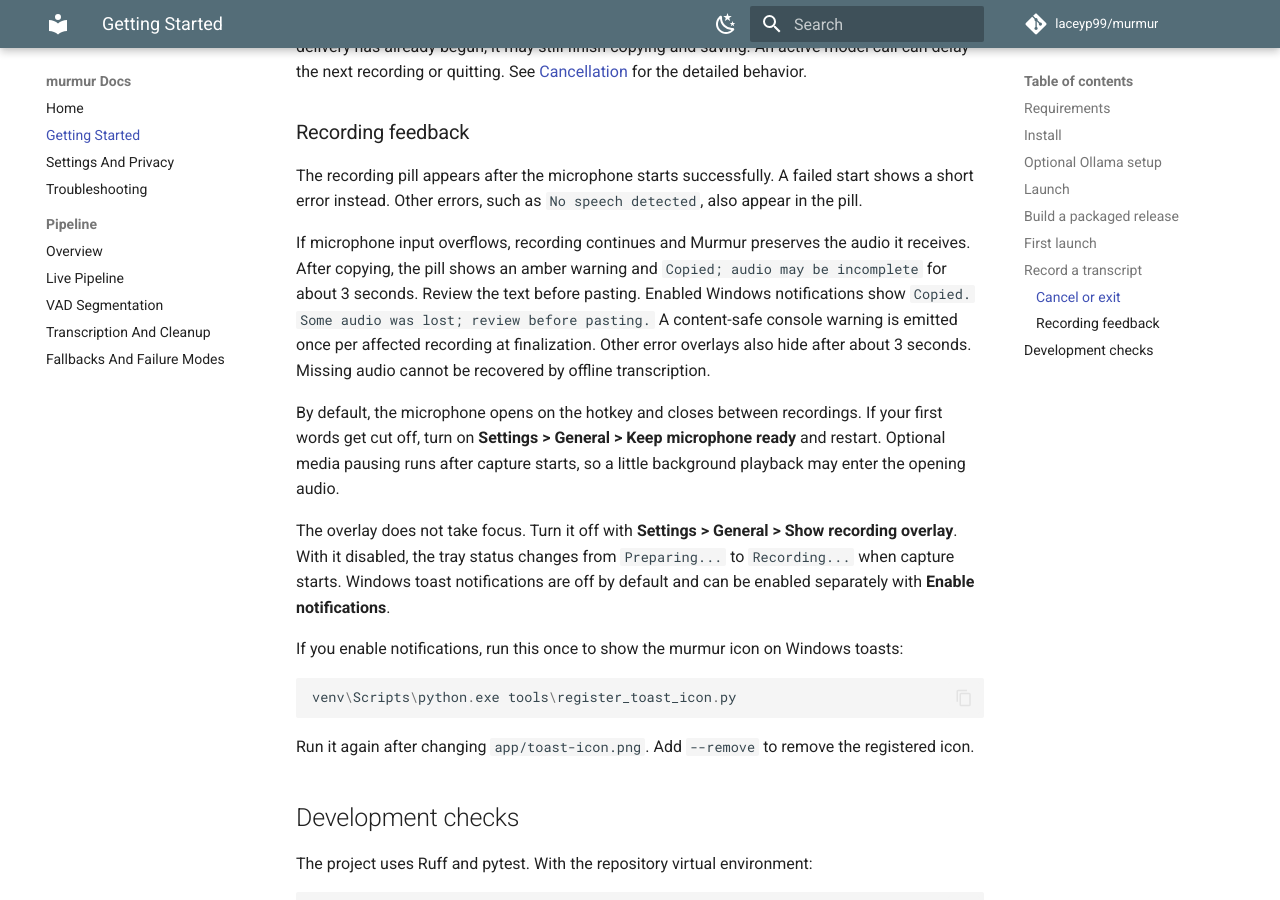
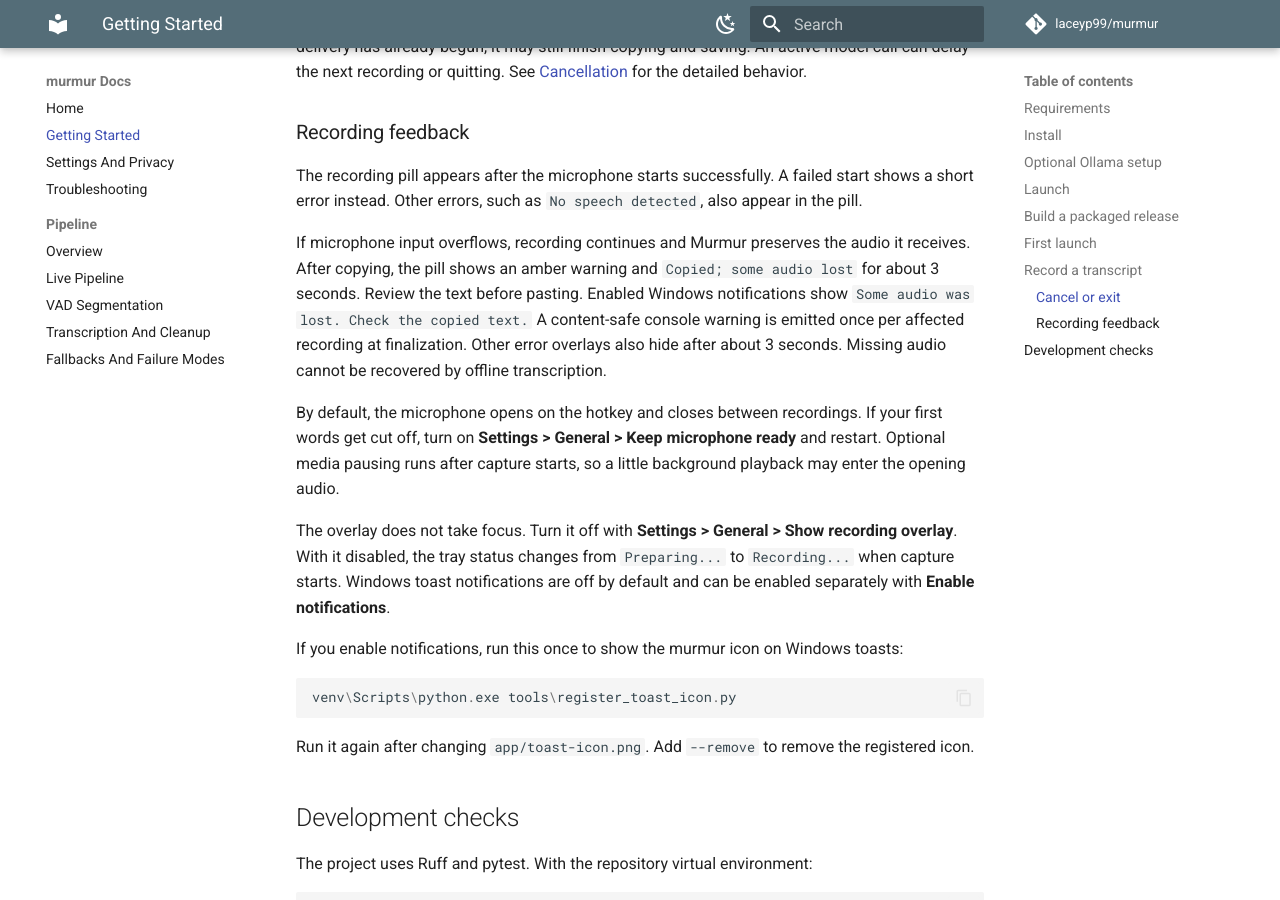
Before and after one commit to laceyp99/murmur, an MkDocs documentation site: the page built from docs/getting-started.md, in a window 1280 px wide and 900 px high, scrolled down 5826 px. Built offline with MkDocs 1.6.1 and Material for MkDocs 9.7.7, drawn with Linux system fonts in a browser that asks for light colours; comment, search, counter and statistics services are not loaded.

Commit message:
fix(ui): shorten incomplete audio warnings

```diff
--- a/docs/getting-started.md
+++ b/docs/getting-started.md
@@ -207,9 +207,9 @@
 
 If microphone input overflows, recording continues and Murmur preserves the
 audio it receives. After copying, the pill shows an amber warning and
-`Copied; audio may be incomplete` for about 3 seconds. Review the text before
-pasting. Enabled Windows notifications show `Copied. Some audio was lost;
-review before pasting.` A content-safe console warning is emitted once per
+`Copied; some audio lost` for about 3 seconds. Review the text before
+pasting. Enabled Windows notifications show `Some audio was lost. Check the
+copied text.` A content-safe console warning is emitted once per
 affected recording at finalization. Other error overlays also hide after about
 3 seconds. Missing audio cannot be recovered by offline transcription.
 
```
Also changed, not shown: docs/pipeline.md (+3 -3 lines), 3 other files.
